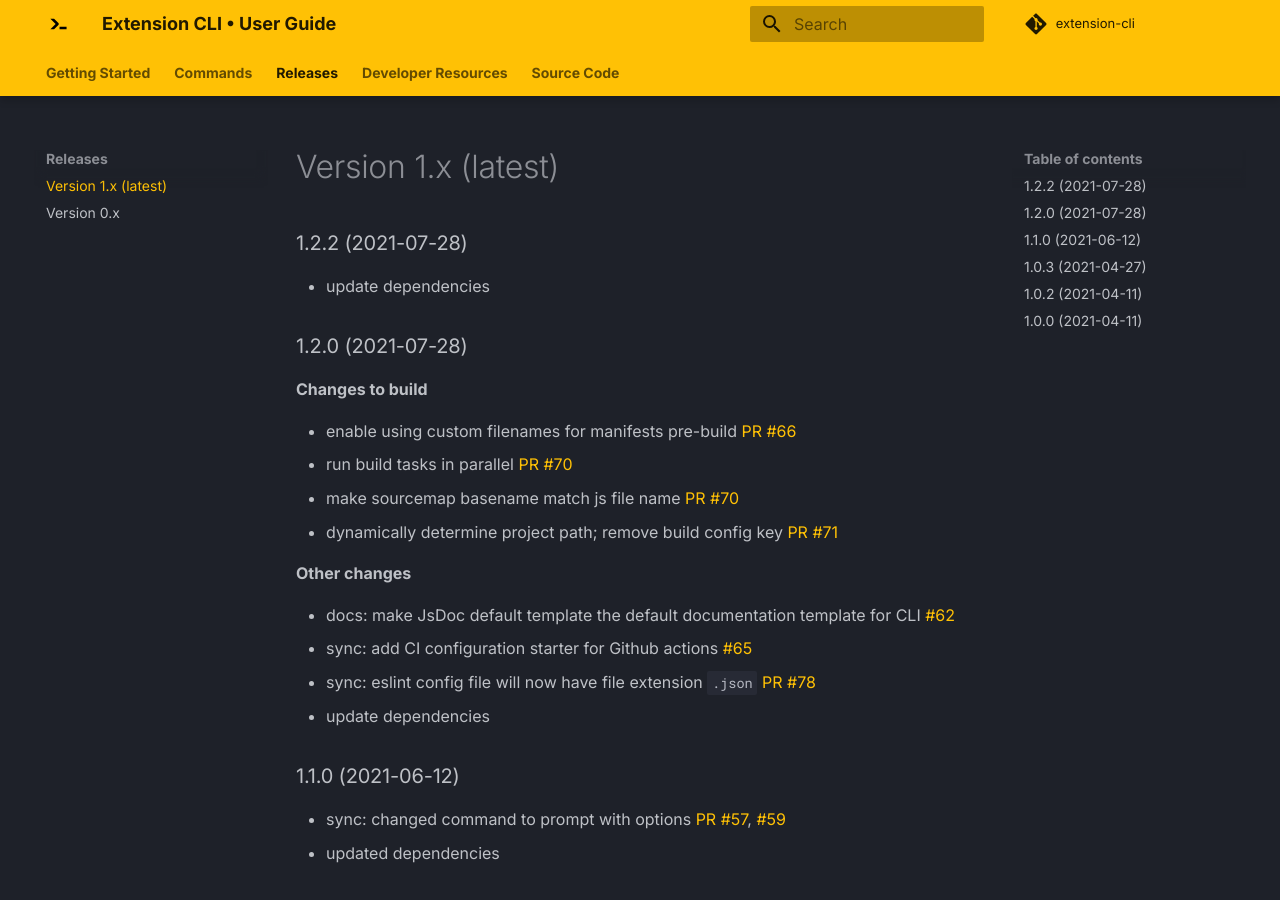
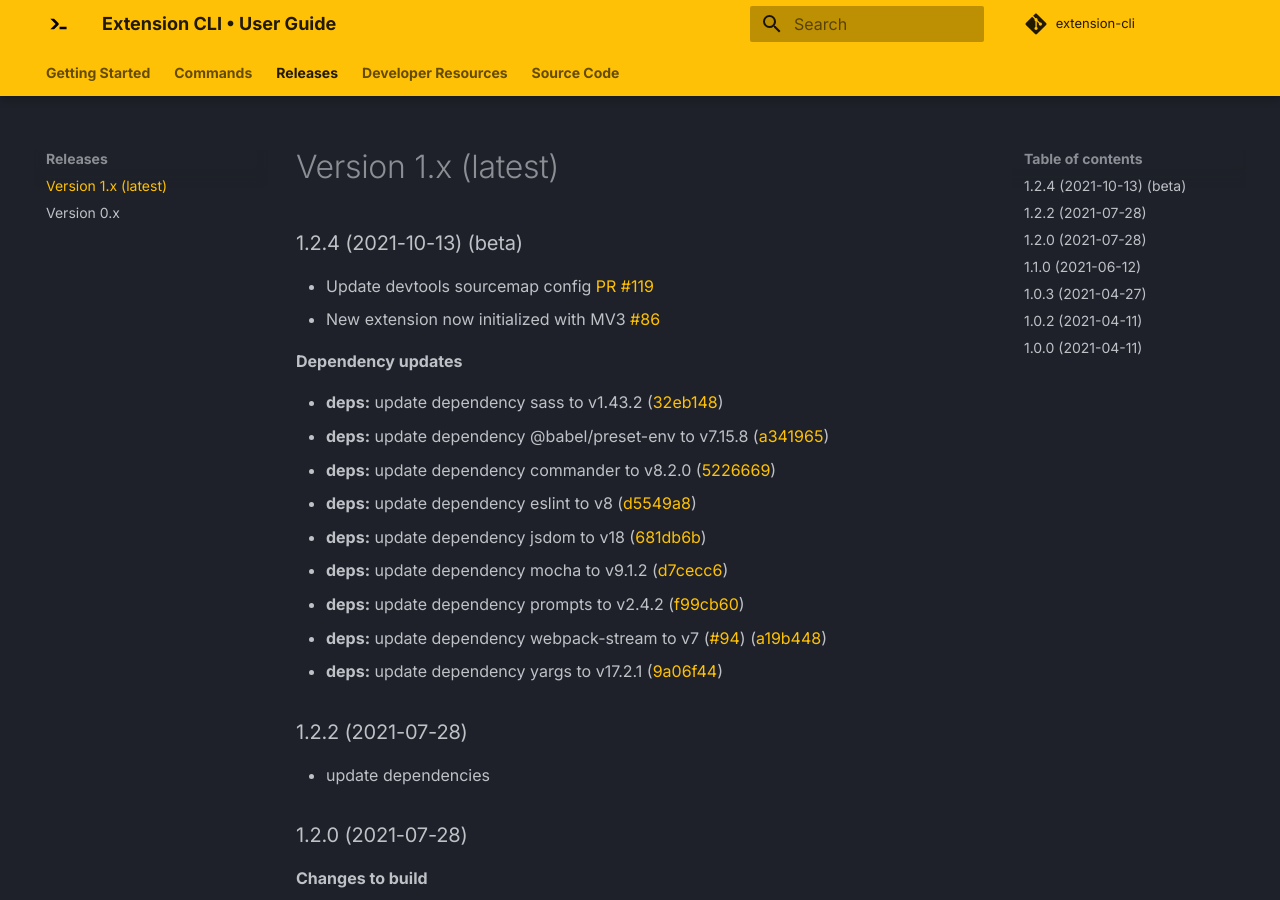
Before and after one commit to MobileFirstLLC/extension-cli, an MkDocs documentation site: the page built from guide/09-release-notes.md, in a window 1280 px wide and 900 px high. Built offline with MkDocs 1.6.1 and Material for MkDocs 9.7.7, drawn with Linux system fonts in a browser that asks for light colours; comment, search, counter and statistics services are not loaded.

Commit message:
update release notes

```diff
--- a/guide/09-release-notes.md
+++ b/guide/09-release-notes.md
@@ -1,6 +1,23 @@
 ---
 disqus: "False"
 ---
+
+### 1.2.4 (2021-10-13) (beta)
+
+- Update devtools sourcemap config [PR #119](https://github.com/MobileFirstLLC/extension-cli/pull/119)
+- New extension now initialized with MV3 [#86](https://github.com/MobileFirstLLC/extension-cli/pull/111)
+
+**Dependency updates**
+
+- **deps:** update dependency sass to v1.43.2 ([32eb148](https://github.com/mobilefirstllc/extension-cli/commit/32eb148d81318f115942df2682270ded3c061652))
+- **deps:** update dependency @babel/preset-env to v7.15.8 ([a341965](https://github.com/mobilefirstllc/extension-cli/commit/a3419659b3ac2427f1134f8c6cfb2bb38c29f009))
+- **deps:** update dependency commander to v8.2.0 ([5226669](https://github.com/mobilefirstllc/extension-cli/commit/52266695f15cace4cc422e229afe5555d30ff0e4))
+- **deps:** update dependency eslint to v8 ([d5549a8](https://github.com/mobilefirstllc/extension-cli/commit/d5549a8730256f61edbd36ab7cabbac95db5000e))
+- **deps:** update dependency jsdom to v18 ([681db6b](https://github.com/mobilefirstllc/extension-cli/commit/681db6bafeedda989471235ff6f14ad9edff1885))
+- **deps:** update dependency mocha to v9.1.2 ([d7cecc6](https://github.com/mobilefirstllc/extension-cli/commit/d7cecc60a2aa918559bea17b2531b3e331500cce))
+- **deps:** update dependency prompts to v2.4.2 ([f99cb60](https://github.com/mobilefirstllc/extension-cli/commit/f99cb608f43414ecbb8f9309ce2d32453b11b0d5))
+- **deps:** update dependency webpack-stream to v7 ([#94](https://github.com/mobilefirstllc/extension-cli/issues/94)) ([a19b448](https://github.com/mobilefirstllc/extension-cli/commit/a19b4488cc7f9a31474904e58b2920bf67f0619a))
+- **deps:** update dependency yargs to v17.2.1 ([9a06f44](https://github.com/mobilefirstllc/extension-cli/commit/9a06f44b878d178dbd15fbae490470082b99221a))
 
 ### 1.2.2 (2021-07-28)
 
```
Also changed, not shown: .github/changelog.md.
